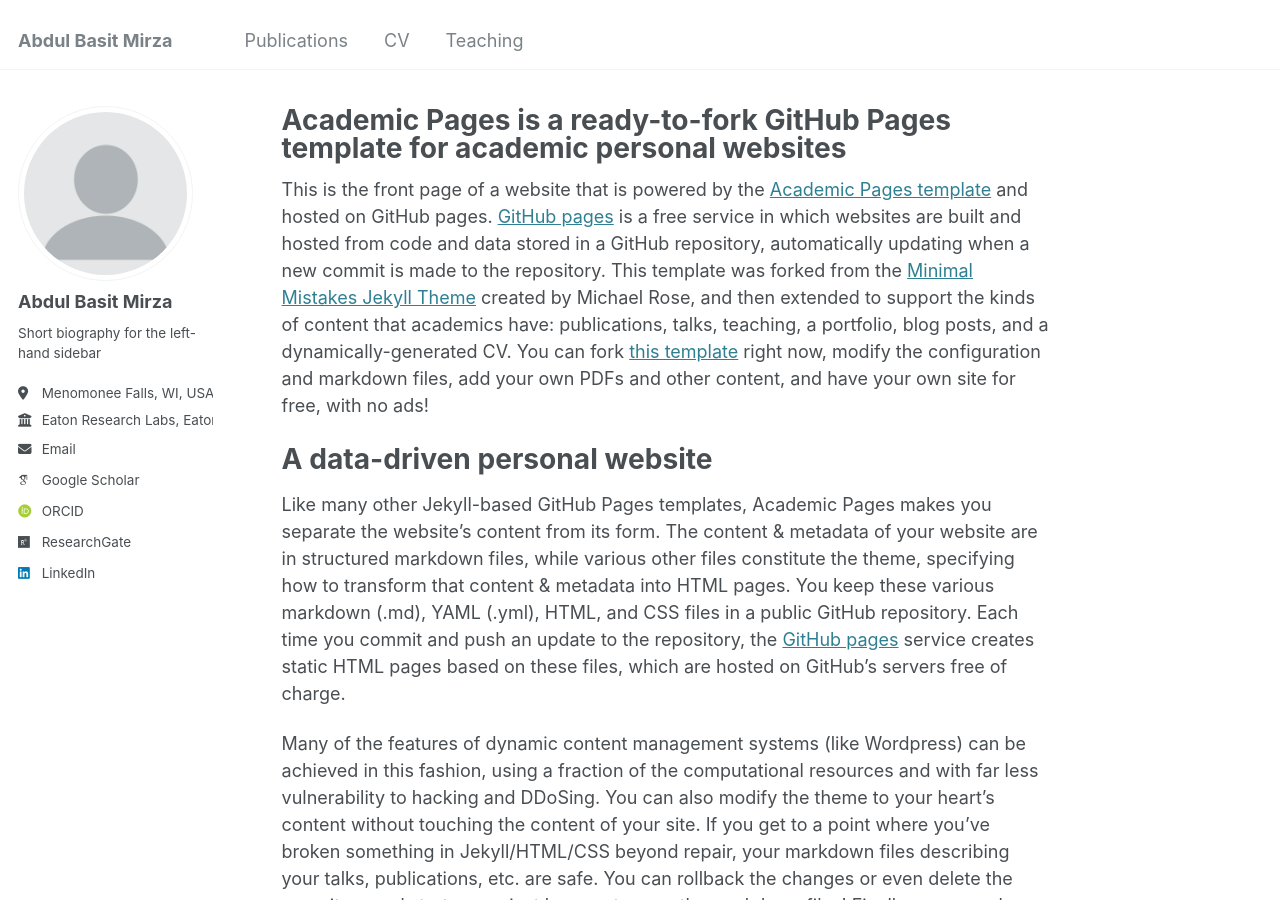
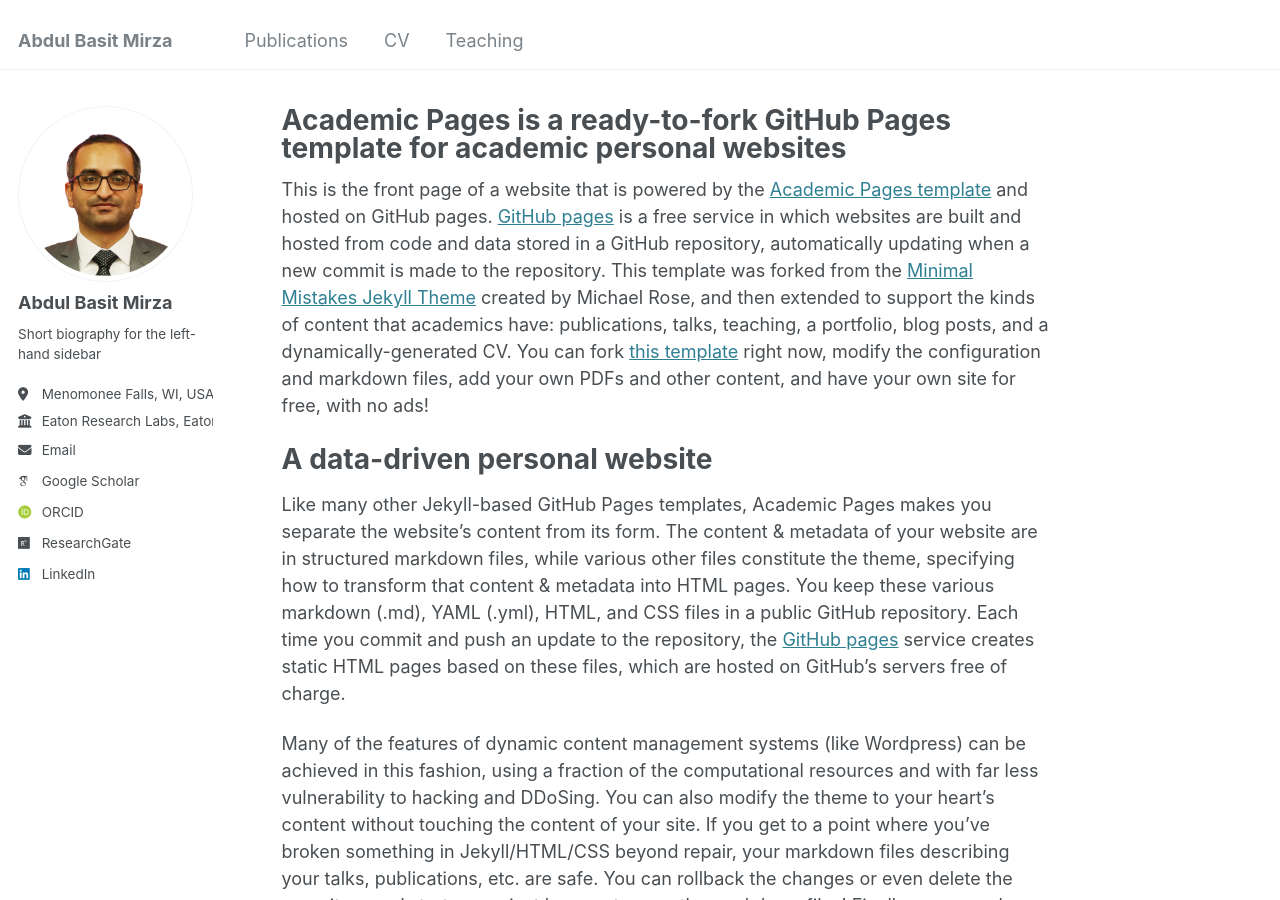
Before and after one commit to AbdulBasitMirza/abdulbasitmirza.github.io, a Jekyll site: the page built from _pages/about.md, in a window 1280 px wide and 900 px high. Built offline with Jekyll 4.4.1, drawn with Linux system fonts in a browser that asks for light colours; some web fonts are replaced.

Commit message:
Update _config.yml

```diff
--- a/_config.yml
+++ b/_config.yml
@@ -21,7 +21,7 @@ repository               : "AbdulBasitMirza/abdulbasitmirza.github.io"
 #               Additional customization can be done by editing /_includes/author-profile.html
 author:
   # Biographic information
-  avatar           : "profile.png"
+  avatar           : "AbdulBasitMirza.png"
   name             : "Abdul Basit Mirza"
   pronouns         : # example: "she/her"
   bio              : "Short biography for the left-hand sidebar"
```
